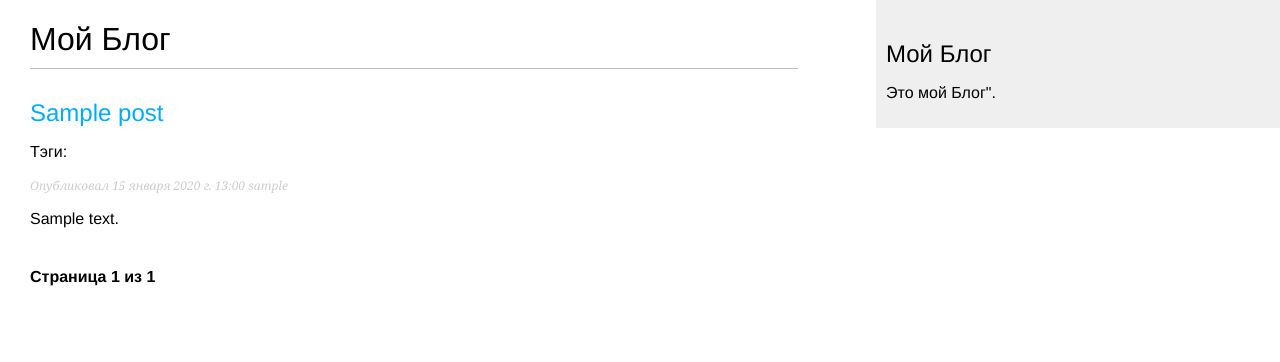
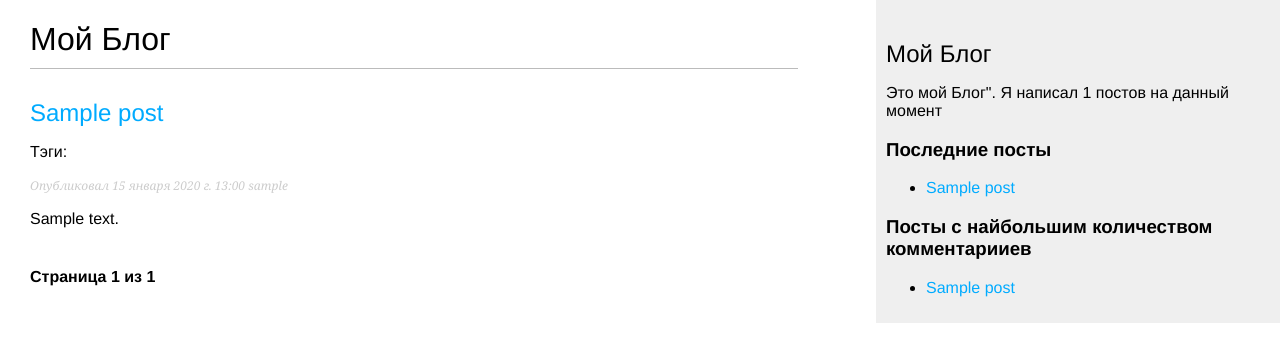
Before and after one commit to RomanS0301/mysite, a Django app: page /blog/ in a window 1280 px wide. Shown: the top 362 px of the page. Run offline with Django 4.2, Linux system fonts and the light colour scheme; tables that the repository leaves empty hold one stand-in row (values such as "Sample post").

Commit message:
добавлено отображение постов с найбольщим количеством комментариев

```diff
--- a/blog/templates/blog/base.html
+++ b/blog/templates/blog/base.html
@@ -1,3 +1,4 @@
+{% load blog_tags %}
 {% load static %}
 <!DOCTYPE html>
 <html>
@@ -12,7 +13,21 @@
   </div>
   <div id="sidebar">
     <h2>Мой Блог</h2>
-    <p>Это мой Блог".</p>
+    <p>
+        Это мой Блог".
+        Я написал {% total_posts %} постов на данный момент
+    </p>
+     <h3>Последние посты</h3>
+      {% show_latest_posts %}
+      <h3>Посты с найбольшим количеством комментарииев</h3>
+      {% get_most_commented_posts as most_commented_posts %}
+      <ul>
+          {% for post in most_commented_posts %}
+              <li>
+                  <a href="{{ post.get_absolute_url }}">{{ post.title }}</a>
+              </li>
+          {% endfor %}
+      </ul>
   </div>
 </body>
 </html>
```
